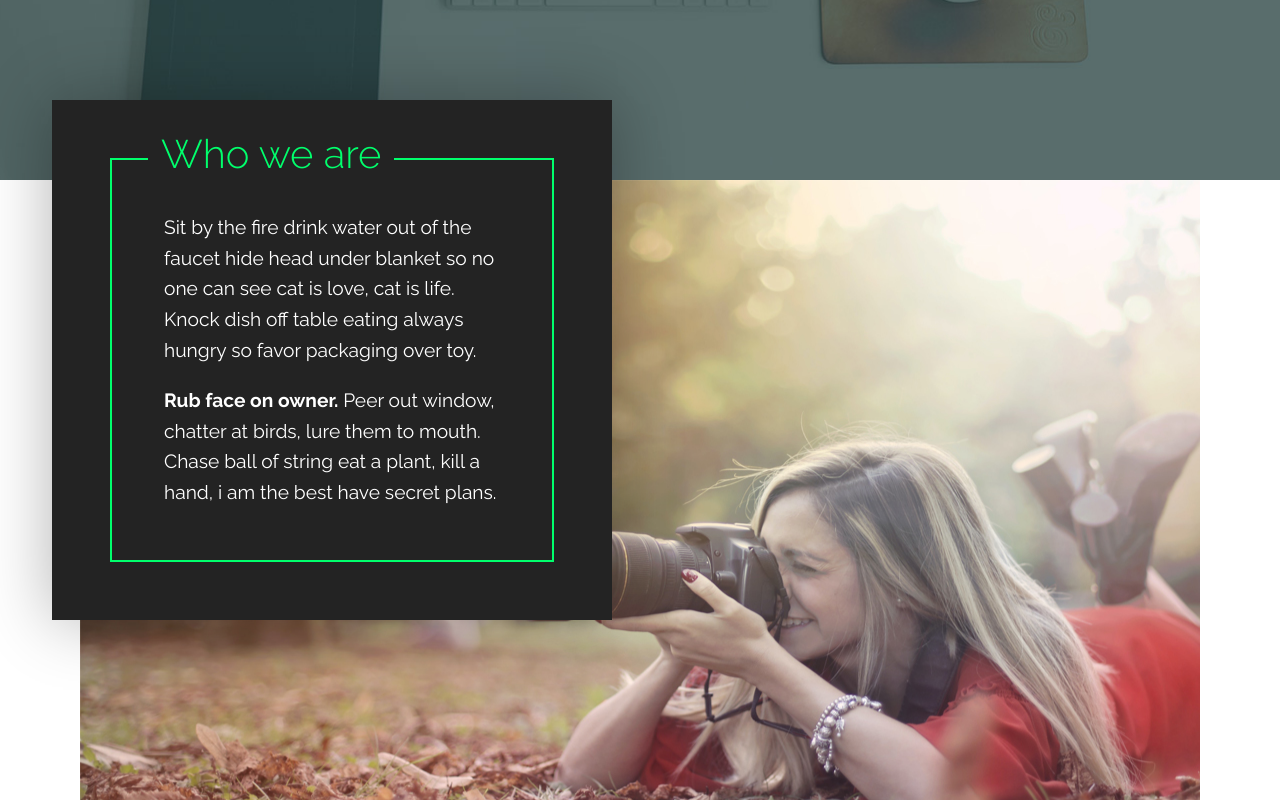
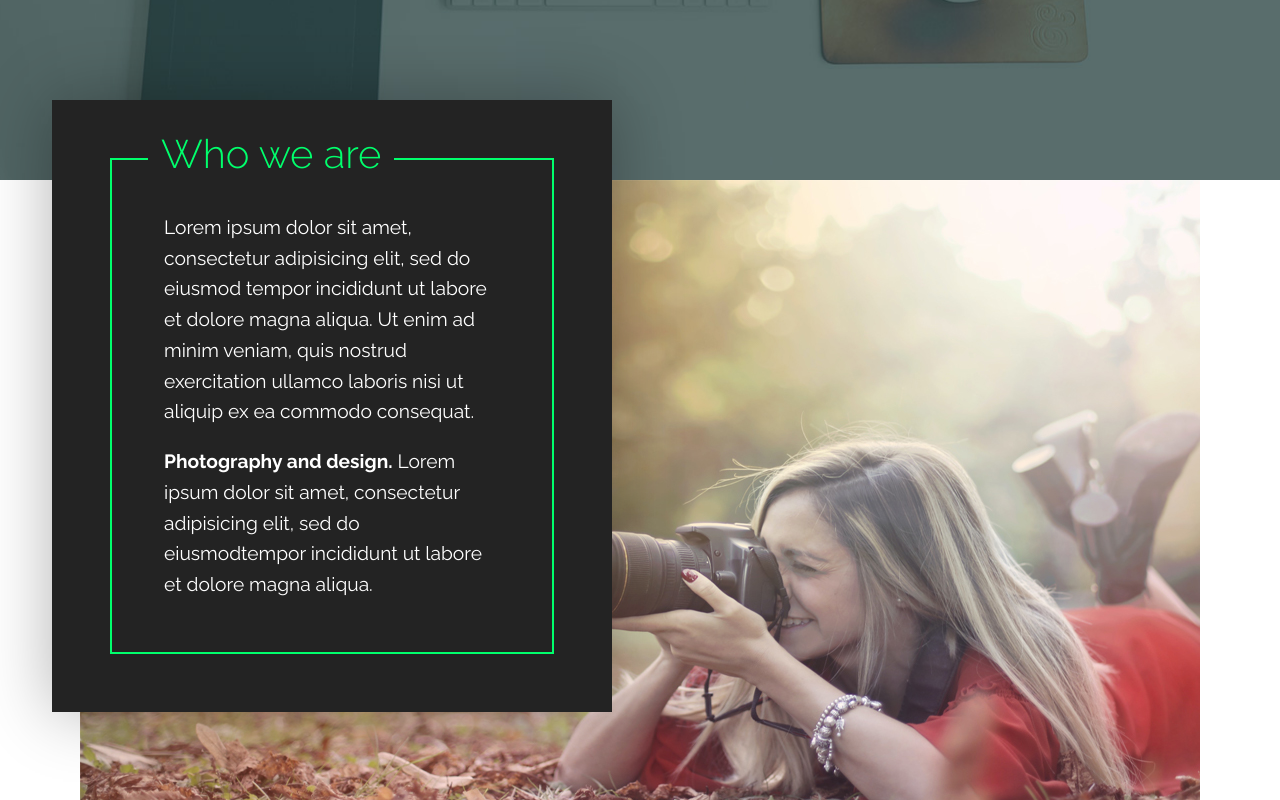
Before and after one commit to amineElabbadi/Portofolio-website, a plain HTML site: page index.html in a window 1280 px wide. Shown: the part 620-1420 px from the top of the page. Drawn offline with nearby package versions, Linux system fonts and the light colour scheme.

Commit message:
changing story

```diff
--- a/index.html
+++ b/index.html
@@ -3,7 +3,7 @@
 <head>
 <meta charset="UTF-8">
 <meta name="viewport" content="width=device-width, initial-scale=1">
-<title>Creative Inc.</title>
+<title>Amine Inc.</title>
 <link href="css/styles.css" rel="stylesheet" type="text/css">
 </head>
 
@@ -33,8 +33,11 @@
 
 		<div class="home-about-textbox parallax--box">
 			<h1>Who we are</h1>
-			<p>Sit by the fire drink water out of the faucet hide head under blanket so no one can see cat is love, cat is life. Knock dish off table eating always hungry so favor packaging over toy. </p>
-			<p><strong>Rub face on owner.</strong> Peer out window, chatter at birds, lure them to mouth. Chase ball of string eat a plant, kill a hand, i am the best have secret plans.</p>
+			<p>Lorem ipsum dolor sit amet, consectetur adipisicing elit, sed do eiusmod
+			tempor incididunt ut labore et dolore magna aliqua. Ut enim ad minim veniam,
+			quis nostrud exercitation ullamco laboris nisi ut aliquip ex ea commodo
+			consequat. </p>
+			<p><strong>Photography and design.</strong> Lorem ipsum dolor sit amet, consectetur adipisicing elit, sed do eiusmodtempor incididunt ut labore et dolore magna aliqua.</p>
 		</div>
 
 	</section>
```
